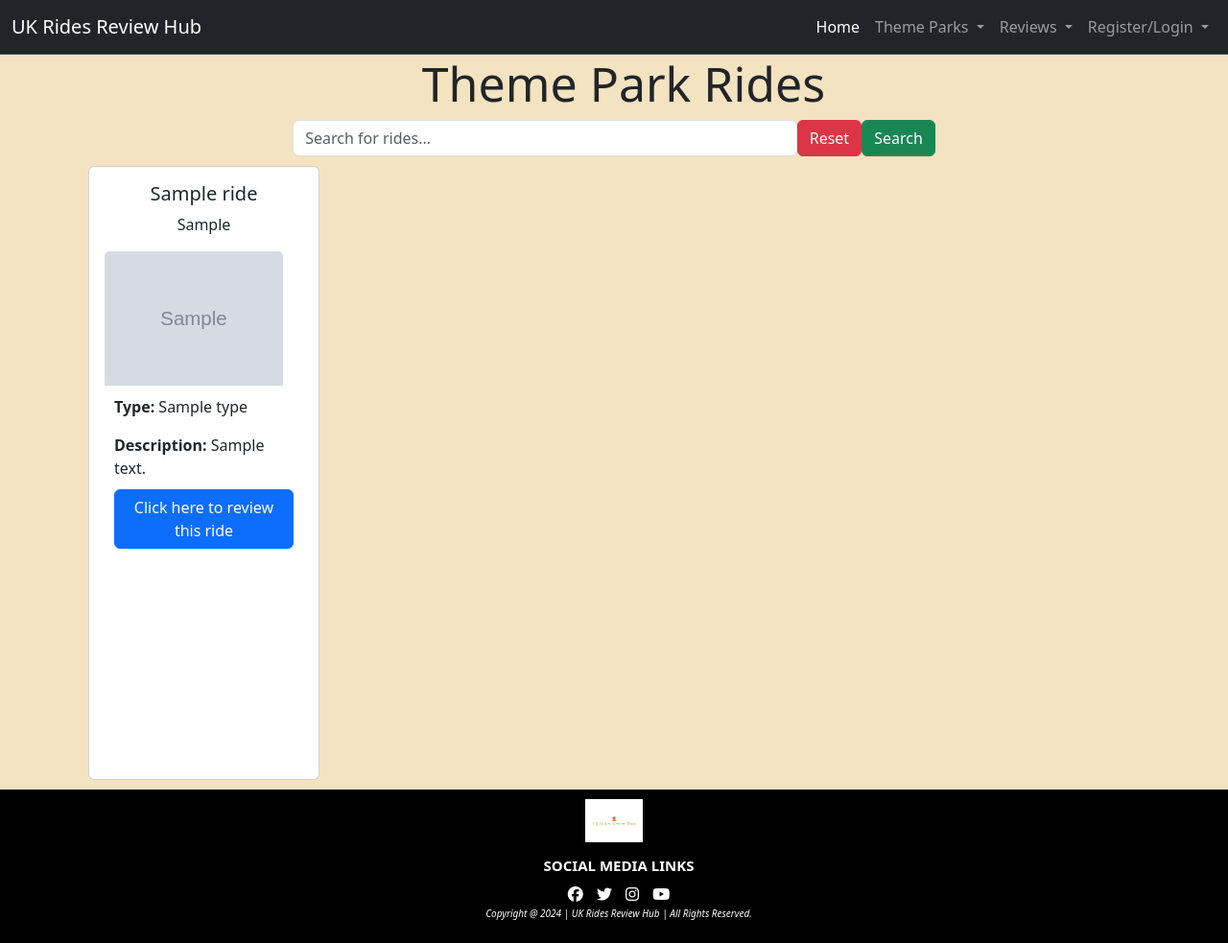
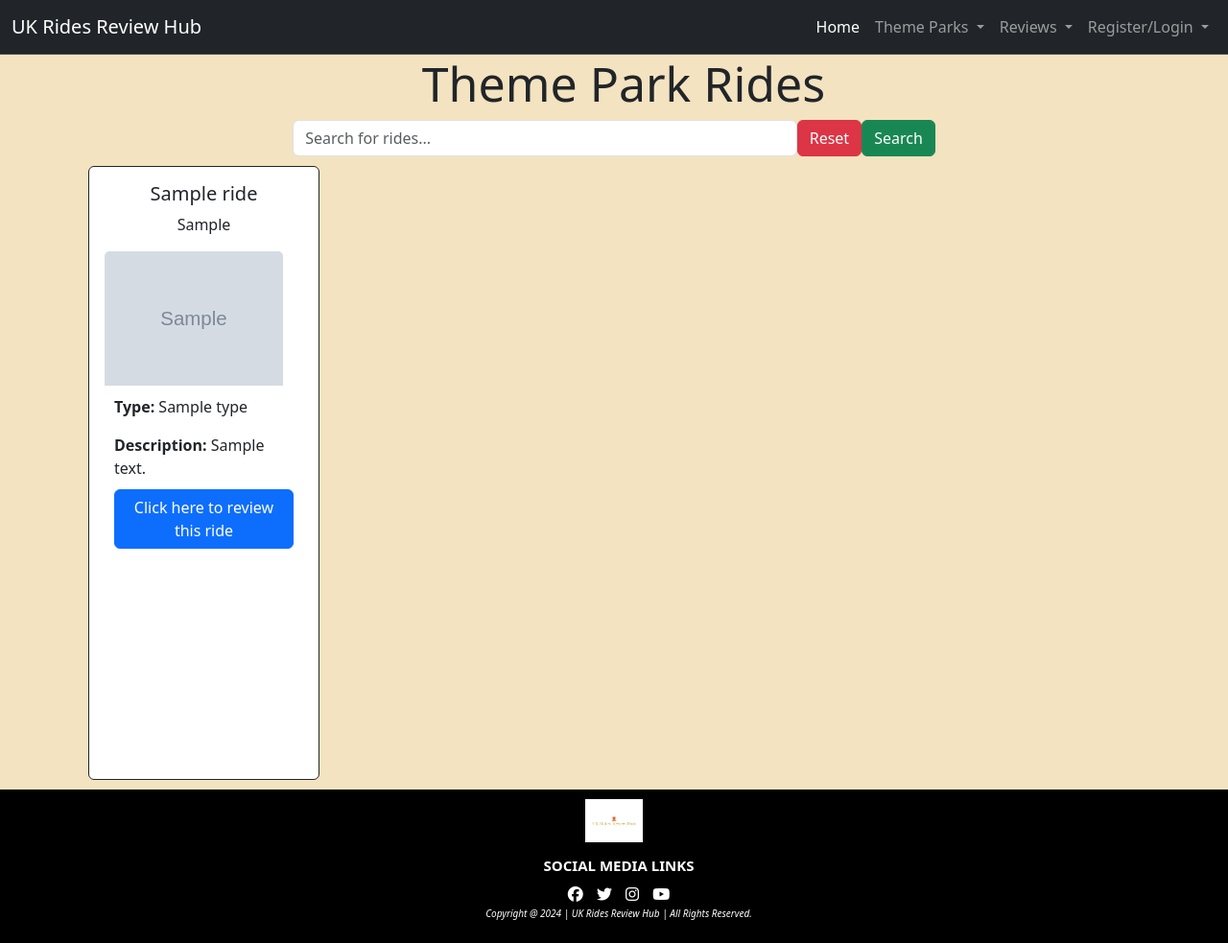
Before and after one commit to hannahro15/Theme-park-reviews-site, a Flask app: page /search in a window 1280 px wide. Shown: the whole page at 96% size. Run offline with Flask 3, Linux system fonts and the light colour scheme; grey boxes marked "Sample" are stand-in pictures; a database or web service that is not in the repository returns one stand-in record (values such as "Sample title"); some libraries are stand-ins or nearby versions.

Commit message:
Add a thicker border to the ride containers

```diff
--- a/templates/alton_towers.html
+++ b/templates/alton_towers.html
@@ -7,7 +7,7 @@
     <div class="row">
         {% for ride in rides %}
         <div class="col-lg-3 col-md-4 col-sm-12">
-            <div class="card">
+            <div class="card border border-dark">
                 <div class="card-body">
                     <h5 class="card-title text-center">{{ ride.ride_name }}</h5>
                     <p class="card-text text-center">{{ ride.theme_park }}</p>
--- a/templates/pleasure_beach.html
+++ b/templates/pleasure_beach.html
@@ -7,7 +7,7 @@
     <div class="row">
         {% for ride in rides %}
         <div class="col-lg-3 col-md-4 col-sm-12">
-            <div class="card">
+            <div class="card border border-dark">
                 <div class="card-body">
                     <h5 class="card-title text-center">{{ ride.ride_name }}</h5>
                     <p class="card-text text-center">{{ ride.theme_park }}</p>
--- a/templates/rides.html
+++ b/templates/rides.html
@@ -13,7 +13,7 @@
     <div class="row">
         {% for ride in rides %}
         <div class="col-lg-3 col-md-4 col-sm-12">
-            <div class="card">
+            <div class="card border border-dark">
                 <div class="card-body">
                     <h5 class="card-title text-center">{{ ride.ride_name }}</h5>
                     <p class="card-text text-center">{{ ride.theme_park }}</p>
--- a/templates/thorpe_park.html
+++ b/templates/thorpe_park.html
@@ -7,7 +7,7 @@
     <div class="row">
         {% for ride in rides %}
         <div class="col-lg-3 col-md-4 col-sm-12">
-            <div class="card">
+            <div class="card border border-dark">
                 <div class="card-body">
                     <h5 class="card-title text-center">{{ ride.ride_name }}</h5>
                     <p class="card-text text-center">{{ ride.theme_park }}</p>
```
